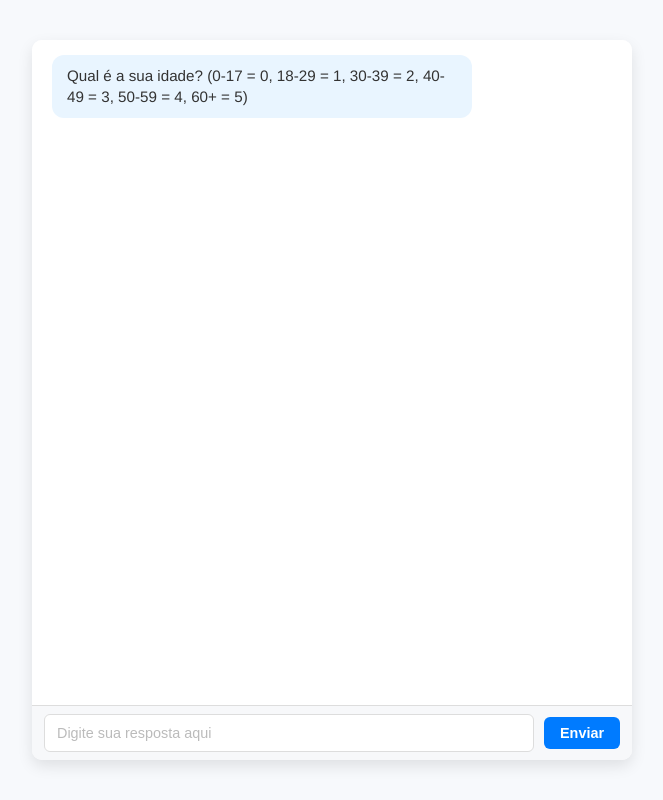
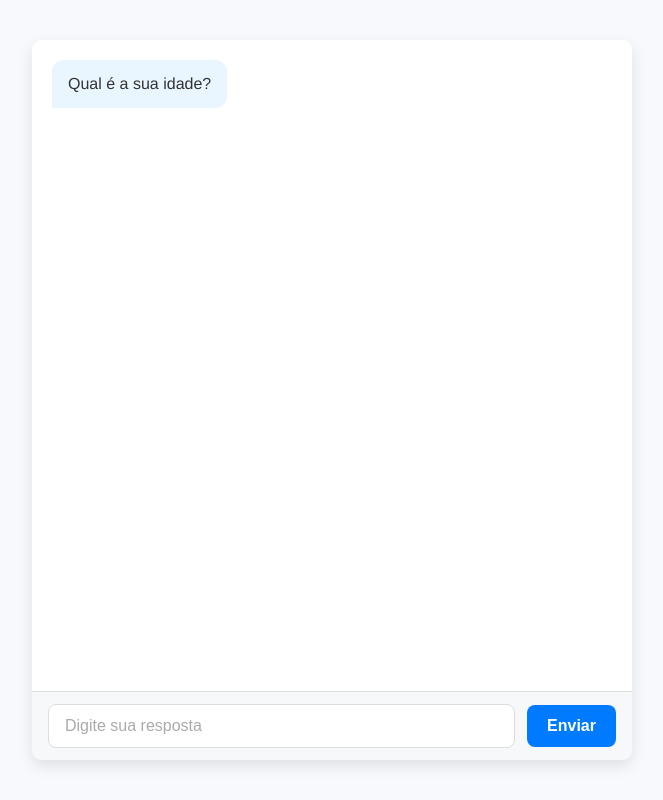
Before and after one commit to Bayesianos/Frontend_Bay, a React (Create React App) app: page / in a window 1280 px wide. Both pictures are taken after a click on the button "Iniciar Chatbot". Shown: the whole page, without its empty margins (308-971 px from the left). Built offline with nearby package versions, Linux system fonts and the light colour scheme.

Commit message:
Correções no chatbot e CSS: ajuste na conversão de 'purpose' e melhorias visuais

```diff
--- a/src/components/ChatBot.css
+++ b/src/components/ChatBot.css
@@ -49,15 +49,16 @@ body {
   border-radius: 10px;
   box-shadow: 0 6px 15px rgba(0, 0, 0, 0.1);
   overflow: hidden;
+  animation: fadeIn 0.5s ease;
 }
 
 .chat-history {
   flex: 1;
-  padding: 15px 20px;
+  padding: 20px;
   overflow-y: auto;
   display: flex;
   flex-direction: column;
-  gap: 10px;
+  gap: 15px;
   background-color: var(--box-bg-color);
   scrollbar-width: thin;
   scrollbar-color: var(--scrollbar-thumb) var(--scrollbar-track);
@@ -69,7 +70,7 @@ body {
 
 .chat-history::-webkit-scrollbar-thumb {
   background-color: var(--scrollbar-thumb);
-  border-radius: 4px;
+  border-radius: 8px;
 }
 
 .chat-history::-webkit-scrollbar-track {
@@ -77,50 +78,57 @@ body {
 }
 
 .chat-message {
-  padding: 10px 15px;
+  padding: 12px 16px;
   border-radius: 12px;
   max-width: 75%;
-  font-size: 0.95rem;
-  line-height: 1.4;
+  font-size: 1rem;
+  line-height: 1.5;
   word-wrap: break-word;
   white-space: pre-wrap;
-  transition: background-color 0.3s;
+  transition: background-color 0.3s, transform 0.3s ease, opacity 0.4s;
+  animation: slideIn 0.4s ease;
+}
+
+.chat-message:hover {
+  transform: scale(1.02);
+  box-shadow: 0 4px 10px rgba(0, 0, 0, 0.15);
 }
 
 .chat-message.bot {
   background-color: var(--bot-message-bg);
   align-self: flex-start;
   color: var(--text-color-dark);
+  border-radius: 12px 12px 12px 0;
 }
 
 .chat-message.user {
   background-color: var(--user-message-bg);
   align-self: flex-end;
   color: var(--text-color-light);
+  border-radius: 12px 12px 0 12px;
 }
 
 .chatbot-input-container {
   display: flex;
-  padding: 8px 12px;
+  padding: 12px 16px;
   border-top: 1px solid var(--border-color);
   background-color: #f7f8fa;
   align-items: center;
-  gap: 10px;
+  gap: 12px;
 }
 
 .chatbot-input {
   flex: 1;
-  padding: 10px 12px;
+  padding: 12px 16px;
   border: 1px solid var(--border-color);
-  border-radius: 6px;
-  font-size: 0.9rem;
+  border-radius: 8px;
+  font-size: 1rem;
   outline: none;
   transition: border-color 0.3s, box-shadow 0.3s;
 }
 
 .chatbot-input::placeholder {
-  color: #bbb;
-  font-size: 0.9rem;
+  color: #aaa;
 }
 
 .chatbot-input:focus {
@@ -129,15 +137,15 @@ body {
 }
 
 .chatbot-button {
-  padding: 8px 16px;
-  font-size: 0.9rem;
+  padding: 12px 20px;
+  font-size: 1rem;
   font-weight: bold;
   background-color: var(--primary-color);
   color: var(--text-color-light);
   border: none;
-  border-radius: 6px;
+  border-radius: 8px;
   cursor: pointer;
-  transition: background-color 0.3s, transform 0.2s;
+  transition: background-color 0.3s, transform 0.3s;
 }
 
 .chatbot-button:hover {
@@ -145,5 +153,47 @@ body {
 }
 
 .chatbot-button:active {
-  transform: scale(0.95);
+  transform: scale(0.96);
 }
+
+@keyframes fadeIn {
+  from {
+    opacity: 0;
+    transform: scale(0.95);
+  }
+  to {
+    opacity: 1;
+    transform: scale(1);
+  }
+}
+
+@keyframes slideIn {
+  from {
+    opacity: 0;
+    transform: translateY(10px);
+  }
+  to {
+    opacity: 1;
+    transform: translateY(0);
+  }
+}
+
+@media (prefers-color-scheme: dark) {
+  :root {
+    --background-color: #121212;
+    --box-bg-color: #1e1e1e;
+    --bot-message-bg: #2c2c2c;
+    --text-color-dark: #e0e0e0;
+    --scrollbar-thumb: #4a4a4a;
+    --scrollbar-track: #1c1c1c;
+  }
+}
+
+@media (max-width: 320px) {
+  .chatbot-box {
+    height: 100%;
+  }
+  .chat-message {
+    max-width: 90%;
+  }
+}
--- a/src/components/ChatBot.js
+++ b/src/components/ChatBot.js
@@ -5,16 +5,33 @@ import ResultScreen from './ResultScreen';
 
 function ChatBot({ onComplete }) {
   const questions = useMemo(() => [
-    'Qual é a sua idade? (0-17 = 0, 18-29 = 1, 30-39 = 2, 40-49 = 3, 50-59 = 4, 60+ = 5)',
-    'Qual é o seu sexo? (0 para feminino, 1 para masculino)',
-    'Qual é o seu tipo de trabalho? (0, 1, 2, ou 3)',
-    'Qual é a sua situação de moradia? (0 para gratuito, 1 para próprio, 2 para alugado)',
-    'Qual é o seu nível de poupança? (0 para pouco, 1 para moderado, 2 para bastante rico, 3 para rico, 4 para NA)',
-    'Qual é o seu nível de conta corrente? (0 para pouco, 1 para moderado, 2 para rico, 3 para NA)',
-    'Qual é o valor do crédito desejado? (0-999 = 0, 1000-4999 = 1, 5000-9999 = 2, 10000-15000 = 3)',
-    'Qual é a duração desejada para o empréstimo em meses? (exemplo: 6, 12, 24, 48)',
-    'Qual é o objetivo do crédito? (0 para negócios, 1 para carro, 2 para eletrodomésticos, 3 para educação, 4 para móveis/equipamentos, 5 para rádio/TV, 6 para reparos, 7 para férias/outros)',
+    'Qual é a sua idade?',
+    'Qual é o seu sexo? (Feminino ou Masculino)',
+    'Qual é o seu tipo de trabalho? (Escreva: 0, 1, 2 ou 3)',
+    'Qual é a sua situação de moradia? (Gratuito, Próprio ou Alugado)',
+    'Qual é o seu nível de poupança? (Pouco, Moderado, Bastante Rico, Rico ou NA)',
+    'Qual é o seu nível de conta corrente? (Pouco, Moderado, Rico ou NA)',
+    'Qual é o valor do crédito desejado? (Escreva um número: ex. 1000, 5000)',
+    'Qual é a duração desejada para o empréstimo em meses? (exemplo: 6, 12, 24)',
+    'Qual é o objetivo do crédito? (Negócios, Carro, Educação, Outros)',
   ], []);
+
+  const mappings = {
+    sex: { masculino: 1, feminino: 0 },
+    housing: { gratuito: 0, próprio: 1, alugado: 2 },
+    saving_accounts: { pouco: 0, moderado: 1, 'bastante rico': 2, rico: 3, na: 4 },
+    checking_account: { pouco: 0, moderado: 1, rico: 2, na: 3 },
+    purpose: {
+      negócios: 0,
+      carro: 1,
+      eletrodomésticos: 2,
+      educação: 3,
+      móveis: 4,
+      rádio: 5,
+      reparos: 6,
+      outros: 7,
+    },
+  };
 
   const [step, setStep] = useState(0);
   const [formData, setFormData] = useState({
@@ -34,9 +51,37 @@ function ChatBot({ onComplete }) {
   const [errorMessage, setErrorMessage] = useState('');
   const chatHistoryRef = useRef(null);
 
+  const interpretAnswer = (field, answer) => {
+    if (field === 'age') {
+      const age = parseInt(answer, 10);
+      if (isNaN(age)) return -1;
+      if (age <= 17) return 0;
+      if (age <= 29) return 1;
+      if (age <= 39) return 2;
+      if (age <= 49) return 3;
+      if (age <= 59) return 4;
+      return 5;
+    }
+    if (field === 'credit_amount') {
+      const amount = parseInt(answer, 10);
+      if (isNaN(amount)) return -1;
+      if (amount <= 999) return 0;
+      if (amount <= 4999) return 1;
+      if (amount <= 9999) return 2;
+      if (amount <= 15000) return 3;
+      return -1;
+    }
+    if (field === 'duration' || field === 'job') {
+      const num = parseInt(answer, 10);
+      return isNaN(num) ? -1 : num;
+    }
+    const mappedValue = mappings[field]?.[answer.toLowerCase()];
+    return mappedValue !== undefined ? mappedValue : -1;
+  };
+
   useEffect(() => {
     if (step > 0 && step < questions.length) {
-      setChatHistory(prevHistory => [...prevHistory, { type: 'bot', text: questions[step] }]);
+      setChatHistory((prev) => [...prev, { type: 'bot', text: questions[step] }]);
     }
   }, [step, questions]);
 
@@ -51,84 +96,62 @@ function ChatBot({ onComplete }) {
   const handleInputChange = (e) => {
     const { value } = e.target;
     setErrorMessage('');
-    console.log(`Valor digitado pelo usuário para o campo ${currentField}:`, value);
-    setFormData(prevFormData => ({ ...prevFormData, [currentField]: value }));
+    setFormData((prev) => ({ ...prev, [currentField]: value }));
   };
 
   const handleNext = () => {
-    let currentAnswer = formData[currentField];
+    const currentAnswer = formData[currentField];
 
-    if (currentAnswer === '') {
-      setErrorMessage(`Por favor, preencha o campo ${currentField} com um valor válido.`);
+    if (!currentAnswer) {
+      setErrorMessage('Por favor, forneça uma resposta válida.');
       return;
     }
 
-    let convertedAnswer = parseInt(currentAnswer, 10);
-    if (isNaN(convertedAnswer)) {
-      setErrorMessage('Por favor, insira um valor numérico válido.');
+    const convertedAnswer = interpretAnswer(currentField, currentAnswer);
+    if (isNaN(convertedAnswer) || convertedAnswer === -1) {
+      setErrorMessage('Resposta inválida. Tente novamente.');
       return;
     }
 
+    setFormData((prev) => ({ ...prev, [currentField]: convertedAnswer }));
 
-
-    setFormData(prevFormData => ({ ...prevFormData, [currentField]: convertedAnswer }));
-
-    setChatHistory(prevHistory => [
-      ...prevHistory,
-      { type: 'user', text: convertedAnswer }
+    setChatHistory((prev) => [
+      ...prev,
+      { type: 'user', text: currentAnswer },
     ]);
 
-    console.log(`Valor capturado para ${currentField}:`, formData[currentField]);
-    setStep(prevStep => (prevStep < questions.length - 1 ? prevStep + 1 : prevStep));
+    setStep((prev) => (prev < questions.length - 1 ? prev + 1 : prev));
 
     if (step === questions.length - 1) handleSubmit();
   };
 
   const handleSubmit = async () => {
-    console.log("formData antes do envio:", formData);
+    const convertedFormData = { ...formData };
+    // Converte novamente o propósito para garantir que está no formato numérico
+    convertedFormData.purpose = interpretAnswer('purpose', formData.purpose);
+
+    console.log('Dados coletados:', convertedFormData);
     setIsLoading(true);
-
     try {
-      const dataToSend = {
-        age: Number(formData.age),
-        sex: Number(formData.sex),
-        job: Number(formData.job),
-        housing: Number(formData.housing),
-        saving_accounts: Number(formData.saving_accounts),
-        checking_account: Number(formData.checking_account),
-        credit_amount: Number(formData.credit_amount),
-        duration: Number(formData.duration),
-        purpose: Number(formData.purpose),
-      };
-
-      console.log("Dados que serão enviados para a API:", dataToSend);
-
-      for (let key in dataToSend) {
-        if (isNaN(dataToSend[key])) {
-          setErrorMessage(`Por favor, insira um valor válido para o campo: ${key}`);
-          throw new Error(`Campo inválido detectado: ${key}`);
-        }
-      }
-
       const response = await fetch('https://backend-bay.onrender.com/api/receive-data', {
         method: 'POST',
         headers: {
           'Content-Type': 'application/json',
         },
-        body: JSON.stringify(dataToSend),
+        body: JSON.stringify(convertedFormData),
       });
 
       if (!response.ok) {
-        const errorData = await response.json();
-        console.error("Detalhes do erro:", errorData);
-        throw new Error("Erro ao processar a análise.");
+        throw new Error(`Erro na API: ${response.statusText}`);
       }
 
       const data = await response.json();
+      console.log('Resposta da API:', data);
+
       setResult(data.emprestimo_valido ? 'approved' : 'denied');
     } catch (error) {
-      console.error("Erro ao enviar para a API:", error);
-      setErrorMessage("Erro ao processar a análise. Verifique os dados e tente novamente.");
+      console.error('Erro ao enviar os dados para a API:', error);
+      setErrorMessage('Erro ao processar a análise. Tente novamente.');
     } finally {
       setIsLoading(false);
     }
@@ -139,17 +162,14 @@ function ChatBot({ onComplete }) {
   };
 
   if (isLoading) return <LoadingScreen />;
-  if (result) return <ResultScreen result={result} />;
+  if (result) return <ResultScreen result={result} onRestart={() => window.location.reload()} />;
 
   return (
     <div className="chatbot-container">
       <div className="chatbot-box">
         <div className="chat-history" ref={chatHistoryRef}>
           {chatHistory.map((msg, index) => (
-            <div
-              key={index}
-              className={`chat-message ${msg.type === 'bot' ? 'bot' : 'user'}`}
-            >
+            <div key={index} className={`chat-message ${msg.type}`}>
               {msg.text}
             </div>
           ))}
@@ -158,12 +178,11 @@ function ChatBot({ onComplete }) {
         <div className="chatbot-input-container">
           <input
             type="text"
-            name={currentField}
             value={formData[currentField]}
             onChange={handleInputChange}
             onKeyDown={handleKeyDown}
             className="chatbot-input"
-            placeholder="Digite sua resposta aqui"
+            placeholder="Digite sua resposta"
           />
           <button onClick={handleNext} className="chatbot-button">Enviar</button>
         </div>
```
